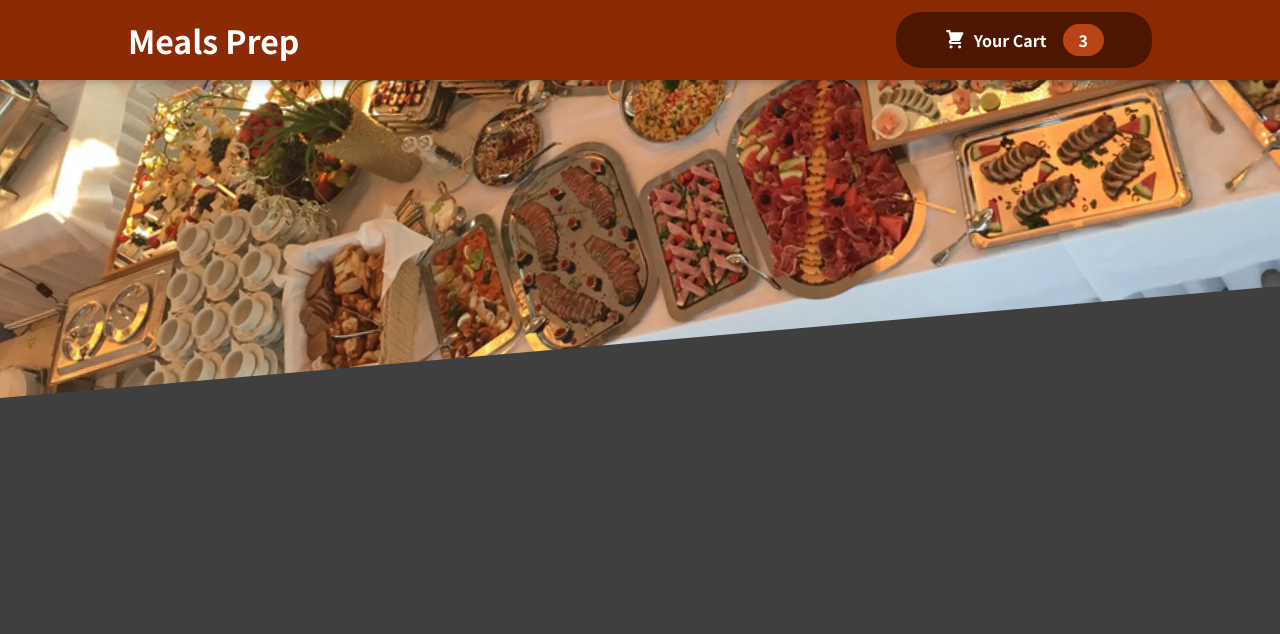
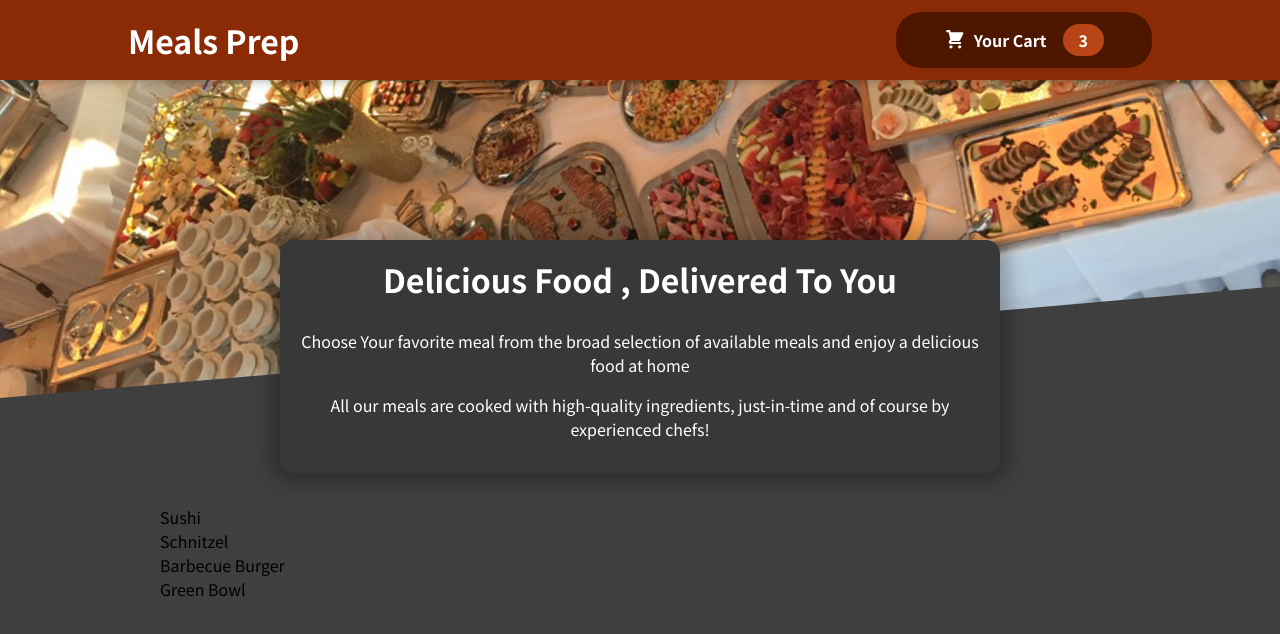
Before and after one commit to takkar94/BasicFoodAppWithHooks, a React (Create React App) app: page / in a window 1280 px wide. Shown: the top 634 px of the page. Built offline with nearby package versions, Linux system fonts and the light colour scheme.

Commit message:
addded available meals and summary

```diff
--- a/src/App.js
+++ b/src/App.js
@@ -1,10 +1,14 @@
 import { Fragment } from "react/cjs/react.production.min";
 import Header from "./Components/Layout/Header";
+import Meals from "./Components/Meals/Meals";
 
 function App() {
   return (
     <Fragment>
       <Header/>
+      <main>
+        <Meals/>
+      </main>
     </Fragment>
   );
 }
--- a/src/Components/Meals/AvailableMeals.js
+++ b/src/Components/Meals/AvailableMeals.js
@@ -29,7 +29,7 @@
 
 const AvailableMeals = () => {
   const mealsList = DUMMY_MEALS.map((meal) => {
-    <li>{meal.name}</li>;
+    return<li>{meal.name}</li>;
   });
 
   return (
--- a/src/Components/Meals/Meals.js
+++ b/src/Components/Meals/Meals.js
@@ -1,5 +1,14 @@
+import MealsSummary from "./MealsSummary"
+import AvailableMeals from "./AvailableMeals"
+import { Fragment } from "react/cjs/react.production.min"
+
 const Meals = (props) => {
-
+    return (
+        <Fragment>
+            <MealsSummary/>
+            <AvailableMeals/>
+        </Fragment>
+    )
 }
 
 export default Meals
--- a/src/Components/Meals/MealsSummary.js
+++ b/src/Components/Meals/MealsSummary.js
@@ -1,4 +1,4 @@
-import classes from './MealSummary.module.css';
+import classes from './MealsSummary.module.css';
 
 const MealsSummary = () => {
   return (
```
Also changed, not shown: 1 other file (tests, documents, lock files or other folders).
